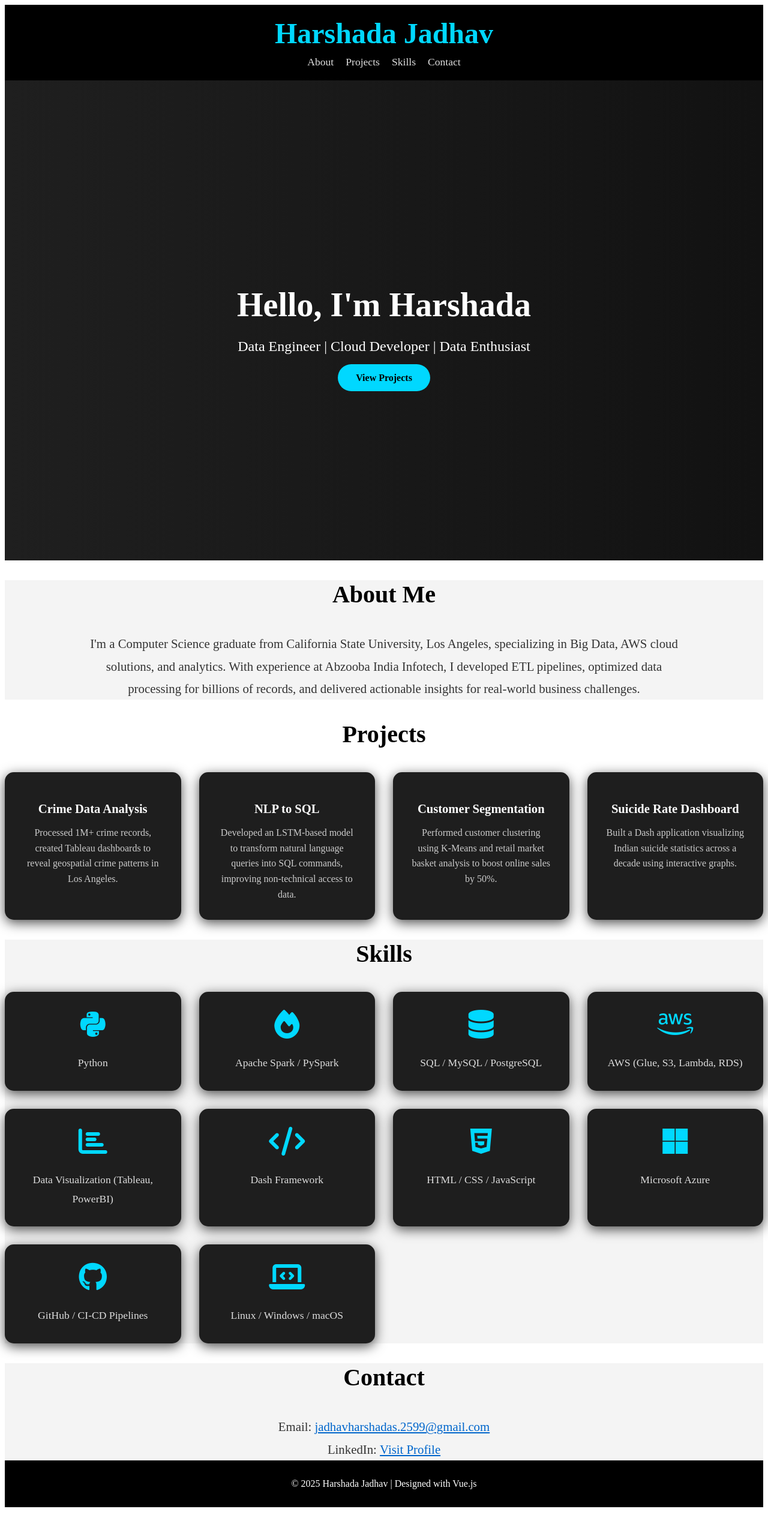
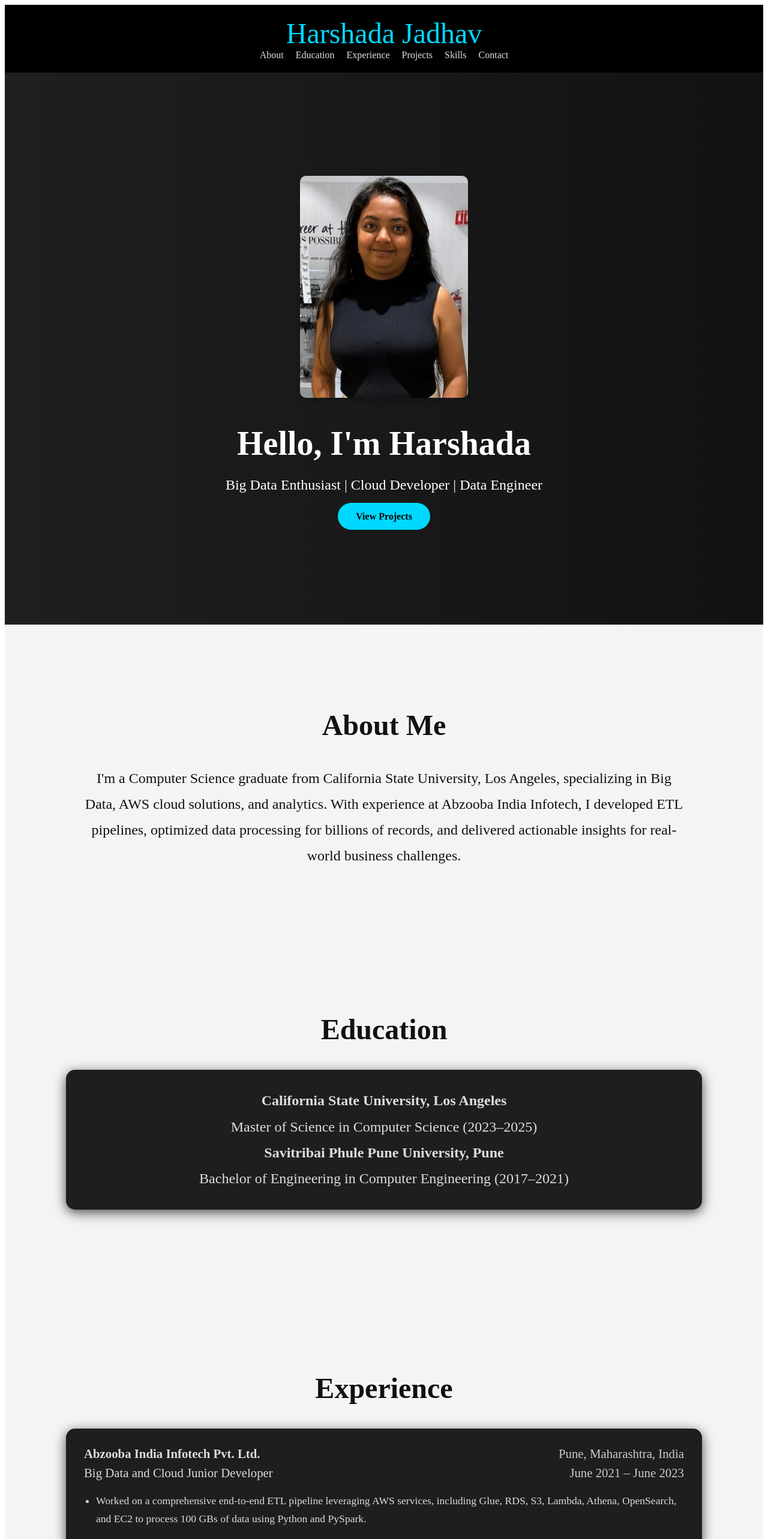
Before and after one commit to harshadajadhav25/portfolio, a Vue app: page / in a window 1280 px wide. Shown: the top 2565 px of the page at 60% size. Before the commit the page ends 2520 px from the top, so only its background shows below. Built offline with nearby package versions, Linux system fonts and the light colour scheme.

Commit message:
new changes

```diff
--- a/src/App.vue
+++ b/src/App.vue
@@ -4,6 +4,8 @@
       <div class="logo">Harshada Jadhav</div>
       <nav>
         <a href="#about">About</a>
+        <a href="#education">Education</a>
+        <a href="#experience">Experience</a>
         <a href="#projects">Projects</a>
         <a href="#skills">Skills</a>
         <a href="#contact">Contact</a>
@@ -12,8 +14,9 @@
 
     <section class="hero" id="hero">
       <div class="hero-text">
+        <img src="/profile.jpg" alt="Harshada" class="hero-img" />
         <h1>Hello, I'm Harshada</h1>
-        <p>Data Engineer | Cloud Developer | Data Enthusiast</p>
+        <p>Big Data Enthusiast | Cloud Developer | Data Engineer</p>
         <a href="#projects" class="btn">View Projects</a>
       </div>
     </section>
@@ -26,6 +29,35 @@
         With experience at Abzooba India Infotech, I developed ETL pipelines, optimized data processing
         for billions of records, and delivered actionable insights for real-world business challenges.
       </p>
+    </section>
+
+    <section class="section" id="education">
+      <h2>Education</h2>
+      <div class="info-card">
+        <p><strong>California State University, Los Angeles</strong><br />Master of Science in Computer Science (2023–2025)</p>
+        <p><strong>Savitribai Phule Pune University, Pune</strong><br />Bachelor of Engineering in Computer Engineering (2017–2021)</p>
+      </div>
+    </section>
+
+    <section class="section" id="experience">
+      <h2>Experience</h2>
+      <div class="info-card">
+        <div class="exp-row">
+          <span class="exp-left"><strong>Abzooba India Infotech Pvt. Ltd.</strong></span>
+          <span class="exp-right">Pune, Maharashtra, India</span>
+        </div>
+        <div class="exp-row">
+          <span class="exp-left">Big Data and Cloud Junior Developer</span>
+          <span class="exp-right">June 2021 – June 2023</span>
+        </div>
+        <ul class="experience-list">
+          <li>Worked on a comprehensive end-to-end ETL pipeline leveraging AWS services, including Glue, RDS, S3, Lambda, Athena, OpenSearch, and EC2 to process 100 GBs of data using Python and PySpark.</li>
+          <li>Improved data analysis capabilities using Microsoft Suite, enabling data-driven decisions from 1–5 billion records.</li>
+          <li>Optimized ETL processes by implementing advanced techniques, debugging, and backtracking within a CI/CD framework, reducing data processing time by 40% and increasing accuracy by 25%.</li>
+          <li>Transformed complex nested data formats (JSON, text, CSV) into insights with PySpark, supporting Agile decision-making.</li>
+          <li>Enhanced performance by 60% through PySpark and efficient querying of RDS using SQL and PostgreSQL.</li>
+        </ul>
+      </div>
     </section>
 
     <section class="section" id="projects">
@@ -50,8 +82,12 @@
 
     <section class="section" id="contact">
       <h2>Contact</h2>
-      <p>Email: <a href="mailto:jadhavharshadas.2599@gmail.com">jadhavharshadas.2599@gmail.com</a></p>
-      <p>LinkedIn: <a href="https://www.linkedin.com/in/harshada-jadhav/" target="_blank">Visit Profile</a></p>
+      <form action="https://formspree.io/f/xyzwelpn" method="POST" class="contact-form">
+        <input type="text" name="name" placeholder="Your Name" required />
+        <input type="email" name="_replyto" placeholder="Your Email" required />
+        <textarea name="message" rows="5" placeholder="Your Message" required></textarea>
+        <button type="submit" class="btn">Send Message</button>
+      </form>
     </section>
 
     <footer>
@@ -85,6 +121,11 @@ const skills = [
 <style scoped>
 @import "@fortawesome/fontawesome-free/css/all.min.css";
 
+html, body {
+  max-width: 100%;
+  overflow-x: hidden;
+}
+
 body {
   margin: 0;
   font-family: 'Poppins', sans-serif;
@@ -92,64 +133,62 @@ body {
   color: #e0e0e0;
   scroll-behavior: smooth;
   font-size: 18px;
-  overflow-x: hidden;
 }
 
 header {
-  top: 0;
-  width: 100%;
   background: #000;
-  display: flex;
-  flex-direction: column;
-  align-items: left;
+  text-align: center;
   padding: 20px 0;
-  box-shadow: 0px 2px 10px rgba(255,255,255,0.1);
-  z-index: 999;
 }
 
 .logo {
   font-size: 3rem;
-  font-weight: bold;
   color: #00d8ff;
-  margin-bottom: 10px;
-  text-align: center;
 }
 
 nav {
   display: flex;
-  gap: 20px;
   justify-content: center;
   flex-wrap: wrap;
+  gap: 20px;
 }
+
 nav a {
   color: #e0e0e0;
   text-decoration: none;
   font-weight: 500;
-  font-size: 1.1rem;
 }
 
 .hero {
-  width: 100%;
-  height: 100vh;
-  overflow-x: hidden;
-  background: linear-gradient(to right, #1f1f1f, #121212);
-  color: white;
   display: flex;
+  flex-direction: column;
   align-items: center;
   justify-content: center;
+  height: 100vh;
+  background: linear-gradient(to right, #1f1f1f, #121212);
   text-align: center;
-  padding: 0 20px;
-  box-sizing: border-box;
+  padding: 60px 20px;
 }
 
-.hero-text h1 {
-  font-size: 3.5rem;
-  margin-bottom: 20px;
+.hero-img {
+  width: 280px;
+  height: 370px;
+  object-fit: cover;
+  margin-bottom: 40px;
+  box-shadow: 0 4px 10px rgba(0,0,0,0.2);
+  border-radius: 10px;
 }
 
-.hero-text p {
+.hero h1 {
+  font-size: 3.5rem;
+  margin: 0 0 10px;
+  color: white;
+}
+
+.hero p {
   font-size: 1.5rem;
   margin-bottom: 30px;
+  color: white;
 }
 
 .btn {
@@ -157,60 +196,76 @@ nav a {
   color: black;
   padding: 14px 30px;
   border-radius: 30px;
+  font-weight: bold;
   text-decoration: none;
-  font-weight: bold;
-  font-size: 1rem;
   transition: background 0.3s;
 }
+
 .btn:hover {
   background: #00aacc;
 }
 
 .section {
-  width: 100%;
+  padding: 100px 5%;
+  background: #f4f4f4;
   text-align: center;
-}
-
-#about,
-#skills,
-#contact {
-  background-color: #f4f4f4;
   color: #111;
 }
 
 .section h2 {
-  font-size: 2.5rem;
+  font-size: 3rem;
   margin-bottom: 40px;
-  color: black;
 }
 
 .section p {
-  font-size: 1.3rem;
-  line-height: 1.8;
-  color: #333;
+  font-size: 1.5rem;
   max-width: 1000px;
   margin: auto;
+  line-height: 1.8;
 }
 
-/* Projects section */
-.card h3 {
-  color: #ffffff;
-  font-weight: bold;
-  margin-bottom: 15px;
+.info-card {
+  background: #1e1e1e;
+  padding: 30px;
+  border-radius: 15px;
+  box-shadow: 0px 5px 20px rgba(0,0,0,0.7);
+  transition: transform 0.3s;
+  font-size: 1.2rem;
+  max-width: 1000px;
+  margin: 0 auto 30px;
+  color: #ddd;
 }
 
-.card p {
-  color: #cccccc;
-  font-size: 1rem;
-  line-height: 1.6;
+.info-card:hover {
+  transform: translateY(-8px);
 }
 
-/* Skills section */
-.skill p {
-  color: #dddddd;
+.experience-list {
+  margin-top: 20px;
+  padding-left: 20px;
   font-size: 1.1rem;
-  margin-top: 10px;
-  text-align: center;
+  line-height: 1.7;
+  text-align: left;
+}
+
+.experience-list li {
+  margin-bottom: 12px;
+}
+
+.exp-row {
+  display: flex;
+  justify-content: space-between;
+  font-size: 1.3rem;
+  margin-bottom: 8px;
+  flex-wrap: wrap;
+}
+
+.exp-left {
+  font-weight: 500;
+}
+
+.exp-right {
+  color: #ccc;
 }
 
 .projects-grid, .skills-grid {
@@ -228,8 +283,21 @@ nav a {
   transition: transform 0.3s;
   font-size: 1.1rem;
 }
+
 .card:hover, .skill:hover {
   transform: translateY(-8px);
+}
+
+.card h3 {
+  color: #ffffff;
+  font-weight: bold;
+  margin-bottom: 15px;
+}
+
+.card p {
+  color: #cccccc;
+  font-size: 1.3rem;
+  line-height: 1.8;
 }
 
 .skill i {
@@ -238,12 +306,34 @@ nav a {
   color: #00d8ff;
 }
 
-#contact a {
-  color: #0066cc;
-  font-weight: 500;
+.skill p {
+  color: #dddddd;
+  font-size: 1.3rem;
+  margin-top: 10px;
+  text-align: center;
 }
-#contact a:hover {
-  text-decoration: underline;
+
+.contact-form {
+  display: flex;
+  flex-direction: column;
+  align-items: center;
+  gap: 15px;
+  max-width: 600px;
+  margin: auto;
+}
+
+.contact-form input,
+.contact-form textarea {
+  width: 100%;
+  padding: 12px;
+  font-size: 1rem;
+  border-radius: 8px;
+  border: 1px solid #ccc;
+  font-family: inherit;
+}
+
+.contact-form button {
+  margin-top: 10px;
 }
 
 footer {
```
Also changed, not shown: public/profile.jpg (added).
